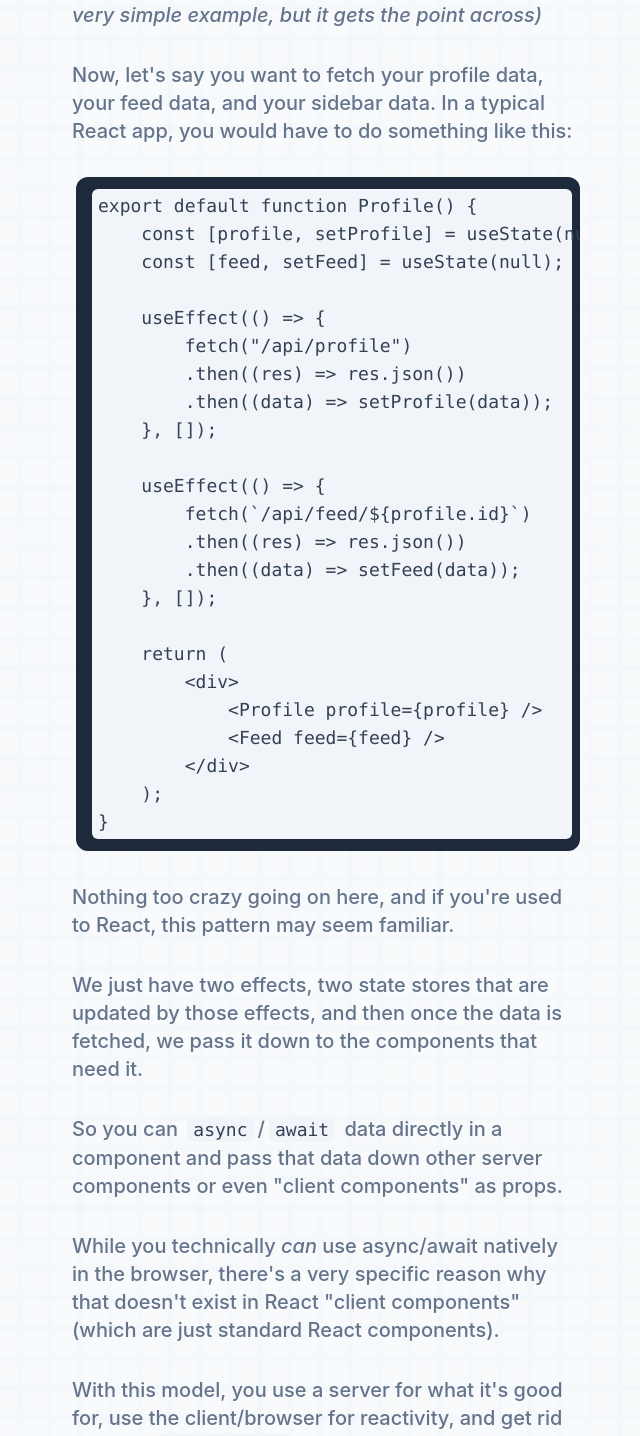
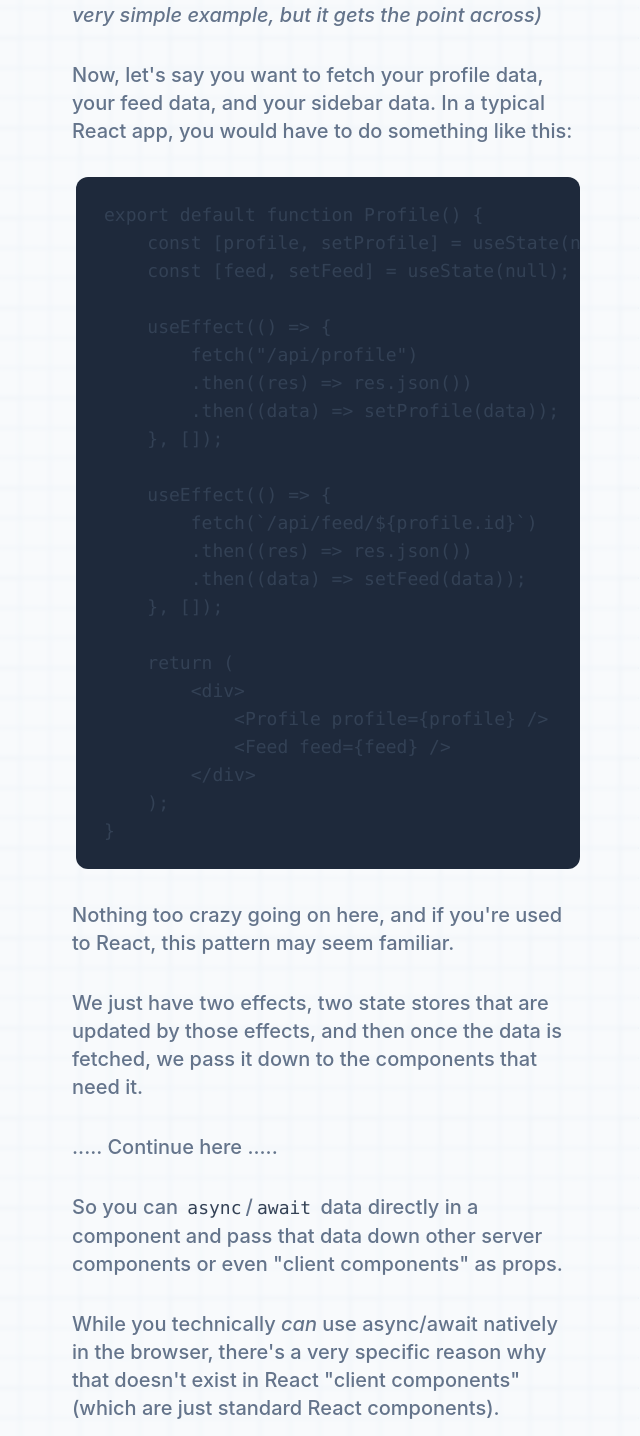
Before and after one commit to ricardonunez-io/servercomponents, a Next.js app: page /what-are-react-server-components in a window 1280 px wide. Shown: the part 2572-4008 px from the top of the page, without its empty margins (640-1280 px from the left). Built offline with nearby package versions, Linux system fonts and the light colour scheme; a web font is replaced by a local one.

Commit message:
Removed extra options from remark plugin

```diff
--- a/app/(posts)/what-are-react-server-components/rscs.mdx
+++ b/app/(posts)/what-are-react-server-components/rscs.mdx
@@ -66,6 +66,8 @@ Nothing too crazy going on here, and if you're used to React, this pattern may s
 
 We just have two effects, two state stores that are updated by those effects, and then once the data is fetched, we pass it down to the components that need it.
 
+..... Continue here .....
+
 So you can `async`/`await` data directly in a component and pass that data down other server components or even "client components" as props.
 
 While you technically *can* use async/await natively in the browser, there's a very specific reason why that doesn't exist in React "client components" (which are just standard React components).
--- a/app/mdx-components/code.tsx
+++ b/app/mdx-components/code.tsx
@@ -1,6 +1,6 @@
 export default function Code({ children }: { children: React.ReactNode }) {
 	return (
-		<code className="px-1.5 py-[0.175rem] mx-1 bg-slate-100 dark:bg-slate-800 text-slate-700 dark:text-slate-200 font-mono rounded-md text-base md:text-lg max-w-full my-0">
+		<code className="mx-1 font-mono text-base text-slate-700 dark:text-slate-300 md:text-lg my-0">
 			{children}
 		</code>
 	);
--- a/app/mdx-components/pre.tsx
+++ b/app/mdx-components/pre.tsx
@@ -10,7 +10,7 @@ export default function Pre({ children }: { children: ReactNode }) {
 		<pre className="w-full my-4">
 			<code
 				ref={preRef}
-				className="group flex justify-between w-full p-3 m-1 text-slate-500 dark:text-slate-500 bg-slate-800 dark:bg-slate-800 font-mono rounded-xl text-base md:text-lg max-w-full overflow-x-scroll"
+				className="group flex justify-between w-full p-6 m-1 font-mono rounded-xl text-base md:text-lg bg-slate-800 max-w-full overflow-x-scroll"
 			>
 				{children}
 				<CopyToClipboard
--- a/next.config.js
+++ b/next.config.js
@@ -10,19 +10,7 @@ const nextConfig = {
 const rehypePrettyCode = require('rehype-pretty-code');
 
 const options = {
-	theme: 'github-dark',
-
-	onVisitLine(node) {
-		if (node.children.length === 0) {
-			node.children = [{type: 'text', value: ' '}];
-		}
-	},
-	onVisitHighlightedLine(node) {
-		node.properties.className.push('highlighted');
-	},
-	onVisitHighlightedWord(node) {
-		node.properties.className = ['word'];
-	},
+	theme: "github-dark",
 };
 
 const withMDX = require('@next/mdx')({
```
